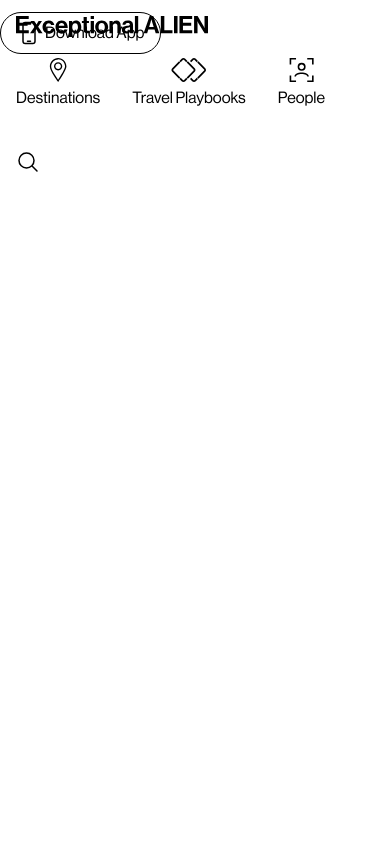
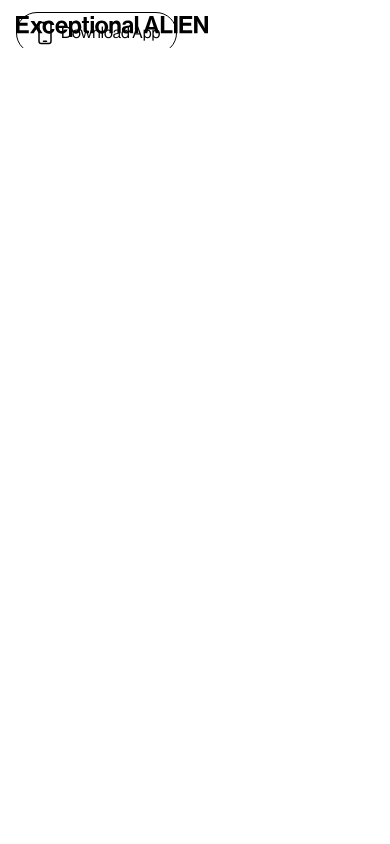
Before and after one commit to ExceptionalAlien/exceptional-alien, a Next.js app: page / in a window 390 px wide. Shown: the top 844 px of the page. Built offline with nearby package versions, Linux system fonts and the light colour scheme.

Commit message:
Download button

```diff
--- a/src/components/layout/Footer.tsx
+++ b/src/components/layout/Footer.tsx
@@ -1,37 +1,6 @@
-import Link from "next/link";
 import Logo from "./footer/Logo";
-import IG from "@/img/social-ig.svg";
-import FB from "@/img/social-fb.svg";
-import LI from "@/img/social-li.svg";
-
-function Socials() {
-  return (
-    <div className="absolute top-0 right-0 mr-1 md:mr-3 mt-3 [&>a]:inline-block [&_svg]:fill-white [&_svg]:h-6 [&_svg]:box-content [&_svg]:p-3">
-      {/* Instagram */}
-      <a href="https://www.instagram.com/exceptionalalien/" target="_blank" title="Instagram">
-        <IG />
-      </a>
-      {/* Facebook */}
-      <a href="https://www.facebook.com/exceptionalalien" target="_blank" title="Facebook">
-        <FB />
-      </a>
-      {/* LinkedIn */}
-      <a href="https://www.linkedin.com/company/exceptional-alien" target="_blank" title="LinkedIn">
-        <LI />
-      </a>
-    </div>
-  );
-}
-
-function Nav() {
-  return (
-    <div className="pl-1 md:pl-3 pt-3 [&>*]:leading-none [&>*]:text-white [&>*]:p-3 [&>*]:block [&>*]:md:inline-block">
-      <Link href="/about">About</Link>
-      <Link href="/contact">Contact</Link>
-      <Link href="/terms-and-privacy">Terms &amp; Privacy</Link>
-    </div>
-  );
-}
+import Nav from "./footer/Nav";
+import Socials from "./footer/Socials";
 
 export default function Footer() {
   return (
--- a/src/components/layout/Header.tsx
+++ b/src/components/layout/Header.tsx
@@ -1,69 +1,7 @@
 import { useEffect, useState } from "react";
 import Link from "next/link";
+import Nav from "./header/Nav";
 import Logo from "@/img/logo.svg";
-import Place from "@/img/icon-place.svg";
-import Playbook from "@/img/icon-playbook.svg";
-import Person from "@/img/icon-person.svg";
-
-function Nav(props: { scrollY: number }) {
-  return (
-    <nav
-      className={`group h-full absolute top-0 pt-3 right-0 pr-2 [&>*]:inline-flex [&_a]:p-4 [&_a]:transition-[color,border-color] [&_a]:duration-500 ${
-        props.scrollY > 0 && "[&>*]:text-white [&>a]:border-white"
-      }`}
-    >
-      <Link href="/" className="border border-black rounded-full !pt-2 !pb-2 mr-4 [&>svg]:mr-1">
-        <svg
-          xmlns="http://www.w3.org/2000/svg"
-          fill="none"
-          viewBox="0 0 24 24"
-          strokeWidth={1.5}
-          stroke="currentColor"
-          className="w-6 h-6"
-        >
-          <path
-            strokeLinecap="round"
-            strokeLinejoin="round"
-            d="M10.5 1.5H8.25A2.25 2.25 0 006 3.75v16.5a2.25 2.25 0 002.25 2.25h7.5A2.25 2.25 0 0018 20.25V3.75a2.25 2.25 0 00-2.25-2.25H13.5m-3 0V3h3V1.5m-3 0h3m-3 18.75h3"
-          />
-        </svg>
-        Download App
-      </Link>
-
-      <div className="relative -top-7 group-hover:-top-3 transition-[top] duration-300 ease-in-out [&>a]:inline-flex [&>a]:flex-col [&>a]:leading-none [&_svg]:h-6 [&_svg]:mb-2 [&_svg]:opacity-0 group-hover:[&_svg]:opacity-100 [&_svg]:duration-300 [&_svg]:transition-opacity [&_svg]:ease-in-out">
-        <Link href="/">
-          <Place />
-          Destinations
-        </Link>
-        <Link href="/">
-          <Playbook />
-          Travel Playbooks
-        </Link>
-        <Link href="/">
-          <Person />
-          People
-        </Link>
-      </div>
-
-      <button className="p-4 transition-[color] duration-500">
-        <svg
-          xmlns="http://www.w3.org/2000/svg"
-          fill="none"
-          viewBox="0 0 24 24"
-          strokeWidth={1.5}
-          stroke="currentColor"
-          className="w-6 h-6"
-        >
-          <path
-            strokeLinecap="round"
-            strokeLinejoin="round"
-            d="M21 21l-5.197-5.197m0 0A7.5 7.5 0 105.196 5.196a7.5 7.5 0 0010.607 10.607z"
-          />
-        </svg>
-      </button>
-    </nav>
-  );
-}
 
 export default function Header() {
   const [scrollY, setScrollY] = useState(0);
@@ -79,13 +17,16 @@
 
   return (
     <header
-      className={`fixed w-full h-12 md:h-20 transition-[background-color] duration-500 ${
+      className={`fixed w-full h-12 md:h-20 transition-[background-color] ease-in-out duration-300 ${
         scrollY > 0 ? "bg-ex-blue" : "bg-white"
       }`}
     >
       {/* Logo */}
       <h1 className="inline-block">
-        <Link href="/" className={`transition-[color] duration-500 ${scrollY > 0 ? "text-white" : "text-black"}`}>
+        <Link
+          href="/"
+          className={`transition-[color] ease-in-out duration-300 ${scrollY > 0 ? "text-white" : "text-black"}`}
+        >
           <Logo className="box-content w-48 md:w-80 p-2 md:p-4 ml-2 mt-2" title="Exceptional ALIEN" />
         </Link>
       </h1>
--- /dev/null
+++ b/src/components/layout/footer/Nav.tsx
@@ -0,0 +1,11 @@
+import Link from "next/link";
+
+export default function Nav() {
+  return (
+    <nav className="pl-1 md:pl-3 pt-3 [&>*]:leading-none [&>*]:text-white [&>*]:p-3 [&>*]:block [&>*]:md:inline-block">
+      <Link href="/about">About</Link>
+      <Link href="/contact">Contact</Link>
+      <Link href="/terms-and-privacy">Terms &amp; Privacy</Link>
+    </nav>
+  );
+}
--- /dev/null
+++ b/src/components/layout/footer/Socials.tsx
@@ -0,0 +1,22 @@
+import IG from "@/img/social-ig.svg";
+import FB from "@/img/social-fb.svg";
+import LI from "@/img/social-li.svg";
+
+export default function Socials() {
+  return (
+    <div className="absolute top-0 right-0 mr-1 md:mr-3 mt-3 [&>a]:inline-block [&_svg]:fill-white [&_svg]:h-6 [&_svg]:box-content [&_svg]:p-3">
+      {/* Instagram */}
+      <a href="https://www.instagram.com/exceptionalalien/" target="_blank" title="Instagram">
+        <IG />
+      </a>
+      {/* Facebook */}
+      <a href="https://www.facebook.com/exceptionalalien" target="_blank" title="Facebook">
+        <FB />
+      </a>
+      {/* LinkedIn */}
+      <a href="https://www.linkedin.com/company/exceptional-alien" target="_blank" title="LinkedIn">
+        <LI />
+      </a>
+    </div>
+  );
+}
--- /dev/null
+++ b/src/components/layout/header/Nav.tsx
@@ -0,0 +1,69 @@
+import Link from "next/link";
+import Place from "@/img/icon-place.svg";
+import Playbook from "@/img/icon-playbook.svg";
+import Person from "@/img/icon-person.svg";
+
+export default function Nav(props: { scrollY: number }) {
+  return (
+    <nav
+      className={`group h-full overflow-hidden absolute top-0 pt-3 right-0 pr-2 [&>*]:inline-flex [&_a]:p-4 [&_a]:transition-[color,border-color,background-color] [&_a]:duration-300 [&_a]:ease-in-out ${
+        props.scrollY > 0 && "[&>*]:text-white [&>a]:border-white"
+      }`}
+    >
+      <Link
+        href="/download"
+        className={`border border-black rounded-full !pt-2 !pb-2 ml-4 mr-4 [&>svg]:mr-1 ${
+          props.scrollY > 0 ? "hover:bg-white hover:text-ex-blue" : "hover:bg-black hover:text-white"
+        }`}
+      >
+        <svg
+          xmlns="http://www.w3.org/2000/svg"
+          fill="none"
+          viewBox="0 0 24 24"
+          strokeWidth={1.5}
+          stroke="currentColor"
+          className="w-6 h-6"
+        >
+          <path
+            strokeLinecap="round"
+            strokeLinejoin="round"
+            d="M10.5 1.5H8.25A2.25 2.25 0 006 3.75v16.5a2.25 2.25 0 002.25 2.25h7.5A2.25 2.25 0 0018 20.25V3.75a2.25 2.25 0 00-2.25-2.25H13.5m-3 0V3h3V1.5m-3 0h3m-3 18.75h3"
+          />
+        </svg>
+        Download App
+      </Link>
+
+      <div className="relative -top-7 group-hover:-top-3 transition-[top] duration-300 ease-in-out [&>a]:inline-flex [&>a]:flex-col [&>a]:leading-none [&_svg]:h-6 [&_svg]:mb-2 [&_svg]:opacity-0 group-hover:[&_svg]:opacity-100 [&_svg]:duration-300 [&_svg]:transition-opacity [&_svg]:ease-in-out">
+        <Link href="/destinations">
+          <Place />
+          Destinations
+        </Link>
+        <Link href="/playbooks">
+          <Playbook />
+          Travel Playbooks
+        </Link>
+        <Link href="/people">
+          <Person />
+          People
+        </Link>
+      </div>
+
+      <button className="p-4 transition-[color] duration-300 ease-in-out">
+        <svg
+          xmlns="http://www.w3.org/2000/svg"
+          fill="none"
+          viewBox="0 0 24 24"
+          strokeWidth={1.5}
+          stroke="currentColor"
+          className="w-6 h-6"
+        >
+          <path
+            strokeLinecap="round"
+            strokeLinejoin="round"
+            d="M21 21l-5.197-5.197m0 0A7.5 7.5 0 105.196 5.196a7.5 7.5 0 0010.607 10.607z"
+          />
+        </svg>
+      </button>
+    </nav>
+  );
+}
```
